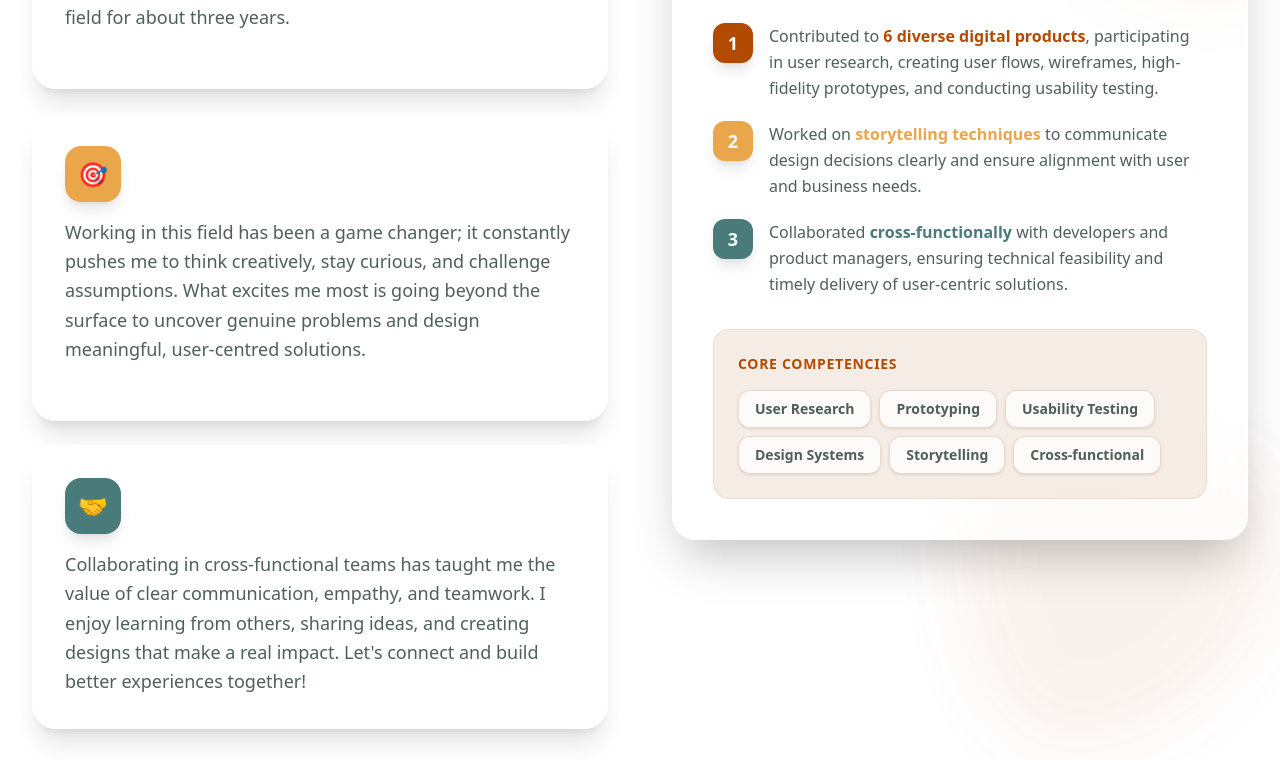
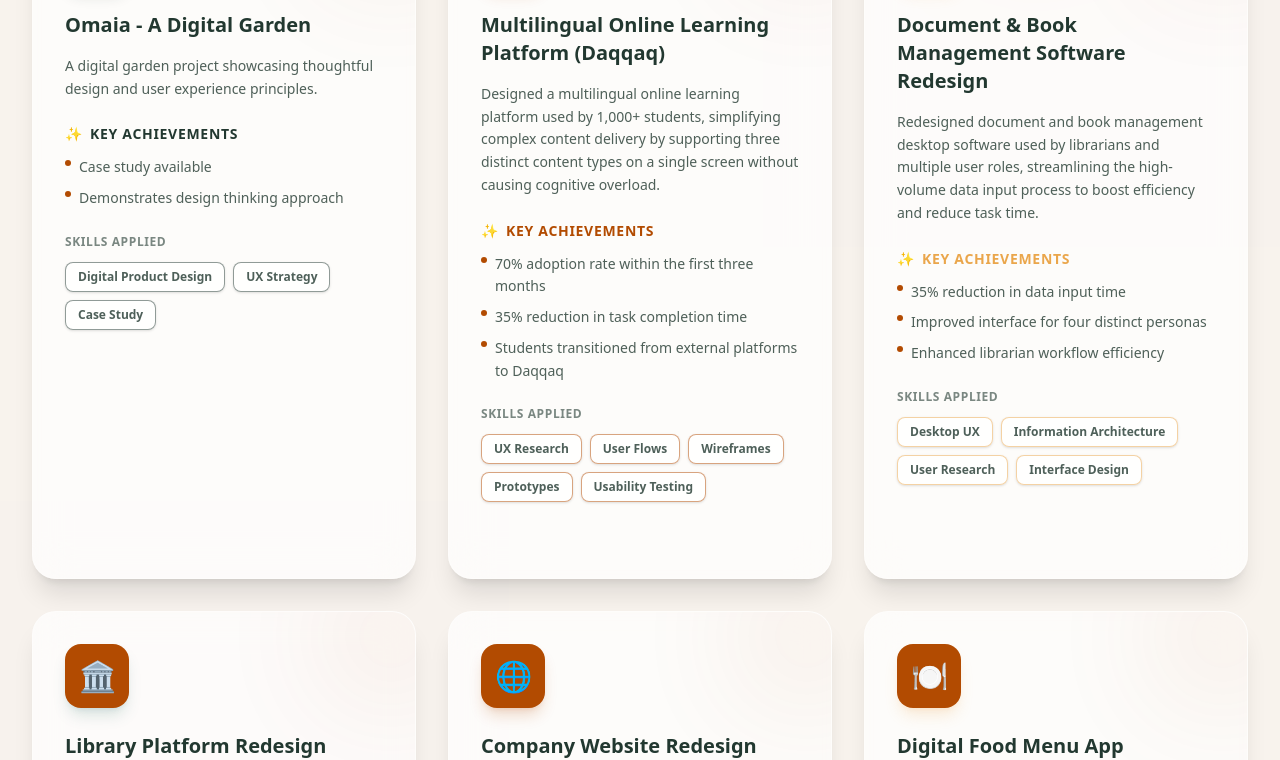
Before and after one commit to ehsangazar/zarabani, a React (Vite) app: page / in a window 1280 px wide. Shown: the part 1740-2500 px from the top of the page. Built offline with nearby package versions, Linux system fonts and the light colour scheme.

Commit message:
Refactor project management by introducing a centralized projects utility, updating Projects component to utilize this new structure, and enhancing the Projects page to combine case studies with featured projects for improved organization and display.

```diff
--- a/src/components/Projects.tsx
+++ b/src/components/Projects.tsx
@@ -1,94 +1,4 @@
-const projects = [
-  {
-    title: "Multilingual Online Learning Platform (Daqqaq)",
-    description:
-      "Designed a multilingual online learning platform used by 1,000+ students, simplifying complex content delivery by supporting three distinct content types on a single screen without causing cognitive overload.",
-    icon: "📚",
-    color: "indigo",
-    achievements: [
-      "70% adoption rate within the first three months",
-      "35% reduction in task completion time",
-      "Students transitioned from external platforms to Daqqaq",
-    ],
-    technologies: [
-      "UX Research",
-      "User Flows",
-      "Wireframes",
-      "Prototypes",
-      "Usability Testing",
-    ],
-  },
-  {
-    title: "Document & Book Management Software Redesign",
-    description:
-      "Redesigned document and book management desktop software used by librarians and multiple user roles, streamlining the high-volume data input process to boost efficiency and reduce task time.",
-    icon: "📖",
-    color: "violet",
-    achievements: [
-      "35% reduction in data input time",
-      "Improved interface for four distinct personas",
-      "Enhanced librarian workflow efficiency",
-    ],
-    technologies: [
-      "Desktop UX",
-      "Information Architecture",
-      "User Research",
-      "Interface Design",
-    ],
-  },
-  {
-    title: "Library Platform Redesign",
-    description:
-      "Redesigned a library platform used by 14 libraries, addressing key usability challenges identified through stakeholder interviews and user research.",
-    icon: "🏛️",
-    color: "fuchsia",
-    achievements: [
-      "60% improvement in user satisfaction and engagement",
-      "Optimized display of detailed book information",
-    ],
-    technologies: [
-      "User Research",
-      "Stakeholder Interviews",
-      "Platform Redesign",
-    ],
-  },
-  {
-    title: "Company Website Redesign",
-    description:
-      "Revamped the company's public website, aligning with updated branding and visual identity.",
-    icon: "🌐",
-    color: "rose",
-    achievements: [
-      "25% increase in user retention",
-      "More consistent brand perception",
-    ],
-    technologies: ["Web Design", "Branding", "Visual Identity"],
-  },
-  {
-    title: "Digital Food Menu App",
-    description:
-      "Designed a digital food menu app for restaurants shifting from a traditional system, reducing customer ordering time and improving decision-making.",
-    icon: "🍽️",
-    color: "amber",
-    achievements: [
-      "40% reduction in customer ordering time",
-      "Streamlined user flow through research and iterative testing",
-    ],
-    technologies: ["Mobile App Design", "User Research", "Iterative Testing"],
-  },
-  {
-    title: "Omaia - A Digital Garden",
-    description:
-      "A digital garden project showcasing thoughtful design and user experience principles.",
-    icon: "🌸",
-    color: "emerald",
-    achievements: [
-      "Case study available",
-      "Demonstrates design thinking approach",
-    ],
-    technologies: ["Digital Product Design", "UX Strategy", "Case Study"],
-  },
-];
+import { allProjects } from '../utils/projects';
 
 const colorClasses: Record<
   string,
@@ -163,7 +73,7 @@ const Projects = () => {
 
         {/* Projects Grid */}
         <div className="grid gap-8 md:grid-cols-2 lg:grid-cols-3">
-          {projects.map((project, index) => {
+          {allProjects.map((project, index) => {
             const colors = colorClasses[project.color];
             return (
               <div
--- a/src/pages/Home.tsx
+++ b/src/pages/Home.tsx
@@ -1,4 +1,5 @@
 import Hero from '../components/Hero'
+import Projects from '../components/Projects'
 import About from '../components/About'
 import BlogPreview from '../components/BlogPreview'
 
@@ -6,6 +7,7 @@ const Home = () => {
   return (
     <div>
       <Hero />
+      <Projects />
       <About />
       <BlogPreview />
     </div>
--- a/src/pages/Projects.tsx
+++ b/src/pages/Projects.tsx
@@ -1,16 +1,86 @@
 import { useState, useEffect } from 'react'
 import { Link } from 'react-router-dom'
 import { getAllCaseStudies, type CaseStudy } from '../utils/caseStudies'
+import { allProjects } from '../utils/projects'
+
+interface CombinedProject {
+  id: string
+  title: string
+  description: string
+  category: string
+  technologies: string[]
+  achievements: string[]
+  caseStudyId?: string
+  isCaseStudy: boolean
+}
 
 const Projects = () => {
-  const [projects, setProjects] = useState<CaseStudy[]>([])
+  const [projects, setProjects] = useState<CombinedProject[]>([])
   const [loading, setLoading] = useState(true)
 
   useEffect(() => {
     const loadProjects = async () => {
       try {
         const caseStudies = await getAllCaseStudies()
-        setProjects(caseStudies)
+
+        // Create a map of case studies by ID
+        const caseStudyMap = new Map<string, CaseStudy>()
+        caseStudies.forEach(cs => {
+          caseStudyMap.set(cs.id, cs)
+        })
+
+        // Combine all projects with case studies
+        // Start with case studies (prioritize Omaia first)
+        const combined: CombinedProject[] = []
+
+        // Add Omaia first if it exists
+        const omaiaCaseStudy = caseStudyMap.get('omaia')
+        const omaiaProject = allProjects.find(p => p.id === 'omaia')
+        if (omaiaCaseStudy && omaiaProject) {
+          combined.push({
+            id: omaiaCaseStudy.id,
+            title: omaiaCaseStudy.title,
+            description: omaiaCaseStudy.description,
+            category: omaiaCaseStudy.category,
+            technologies: omaiaCaseStudy.technologies,
+            achievements: omaiaCaseStudy.achievements,
+            caseStudyId: omaiaCaseStudy.id,
+            isCaseStudy: true,
+          })
+        }
+
+        // Add other case studies (excluding Omaia)
+        caseStudies.forEach(cs => {
+          if (cs.id !== 'omaia') {
+            combined.push({
+              id: cs.id,
+              title: cs.title,
+              description: cs.description,
+              category: cs.category,
+              technologies: cs.technologies,
+              achievements: cs.achievements,
+              caseStudyId: cs.id,
+              isCaseStudy: true,
+            })
+          }
+        })
+
+        // Add other projects that don't have case studies
+        allProjects.forEach(project => {
+          if (!caseStudyMap.has(project.id)) {
+            combined.push({
+              id: project.id,
+              title: project.title,
+              description: project.description,
+              category: 'Featured Project',
+              technologies: project.technologies,
+              achievements: project.achievements,
+              isCaseStudy: false,
+            })
+          }
+        })
+
+        setProjects(combined)
       } catch (error) {
         console.error('Failed to load projects:', error)
       } finally {
@@ -131,8 +201,9 @@ const Projects = () => {
                 </div>
 
                 {/* View Project Button */}
+                {project.isCaseStudy && project.caseStudyId ? (
                   <Link
-                  to={`/projects/${project.id}`}
+                    to={`/projects/${project.caseStudyId}`}
                     className="group/btn relative inline-flex items-center justify-center gap-3 w-full bg-primary text-white px-6 py-4 rounded-xl font-bold text-sm shadow-lg hover:shadow-xl hover:bg-primary/90 transition-all duration-300 overflow-hidden"
                   >
                     <span className="relative z-10 flex items-center gap-2">
@@ -143,6 +214,11 @@ const Projects = () => {
                     </span>
                     <div className="absolute inset-0 bg-white/20 translate-x-[-100%] group-hover/btn:translate-x-[100%] transition-transform duration-700"></div>
                   </Link>
+                ) : (
+                  <div className="w-full bg-primary/10 text-primary-dark px-6 py-4 rounded-xl font-bold text-sm text-center border border-primary/20">
+                    Project Overview
+                  </div>
+                )}
               </div>
             </div>
           ))}
--- /dev/null
+++ b/src/utils/projects.ts
@@ -0,0 +1,109 @@
+export interface Project {
+  id: string
+  title: string
+  description: string
+  icon: string
+  color: string
+  achievements: string[]
+  technologies: string[]
+  caseStudyId?: string // Link to case study if available
+}
+
+export const allProjects: Project[] = [
+  {
+    id: 'omaia',
+    title: "Omaia - A Digital Garden",
+    description:
+      "A digital garden project showcasing thoughtful design and user experience principles.",
+    icon: "🌸",
+    color: "emerald",
+    achievements: [
+      "Case study available",
+      "Demonstrates design thinking approach",
+    ],
+    technologies: ["Digital Product Design", "UX Strategy", "Case Study"],
+    caseStudyId: 'omaia',
+  },
+  {
+    id: 'daqqaq',
+    title: "Multilingual Online Learning Platform (Daqqaq)",
+    description:
+      "Designed a multilingual online learning platform used by 1,000+ students, simplifying complex content delivery by supporting three distinct content types on a single screen without causing cognitive overload.",
+    icon: "📚",
+    color: "indigo",
+    achievements: [
+      "70% adoption rate within the first three months",
+      "35% reduction in task completion time",
+      "Students transitioned from external platforms to Daqqaq",
+    ],
+    technologies: [
+      "UX Research",
+      "User Flows",
+      "Wireframes",
+      "Prototypes",
+      "Usability Testing",
+    ],
+  },
+  {
+    id: 'document-management',
+    title: "Document & Book Management Software Redesign",
+    description:
+      "Redesigned document and book management desktop software used by librarians and multiple user roles, streamlining the high-volume data input process to boost efficiency and reduce task time.",
+    icon: "📖",
+    color: "violet",
+    achievements: [
+      "35% reduction in data input time",
+      "Improved interface for four distinct personas",
+      "Enhanced librarian workflow efficiency",
+    ],
+    technologies: [
+      "Desktop UX",
+      "Information Architecture",
+      "User Research",
+      "Interface Design",
+    ],
+  },
+  {
+    id: 'library-platform',
+    title: "Library Platform Redesign",
+    description:
+      "Redesigned a library platform used by 14 libraries, addressing key usability challenges identified through stakeholder interviews and user research.",
+    icon: "🏛️",
+    color: "fuchsia",
+    achievements: [
+      "60% improvement in user satisfaction and engagement",
+      "Optimized display of detailed book information",
+    ],
+    technologies: [
+      "User Research",
+      "Stakeholder Interviews",
+      "Platform Redesign",
+    ],
+  },
+  {
+    id: 'company-website',
+    title: "Company Website Redesign",
+    description:
+      "Revamped the company's public website, aligning with updated branding and visual identity.",
+    icon: "🌐",
+    color: "rose",
+    achievements: [
+      "25% increase in user retention",
+      "More consistent brand perception",
+    ],
+    technologies: ["Web Design", "Branding", "Visual Identity"],
+  },
+  {
+    id: 'food-menu-app',
+    title: "Digital Food Menu App",
+    description:
+      "Designed a digital food menu app for restaurants shifting from a traditional system, reducing customer ordering time and improving decision-making.",
+    icon: "🍽️",
+    color: "amber",
+    achievements: [
+      "40% reduction in customer ordering time",
+      "Streamlined user flow through research and iterative testing",
+    ],
+    technologies: ["Mobile App Design", "User Research", "Iterative Testing"],
+  },
+];
```
Lines whose indentation alone changed are shown as unchanged.
